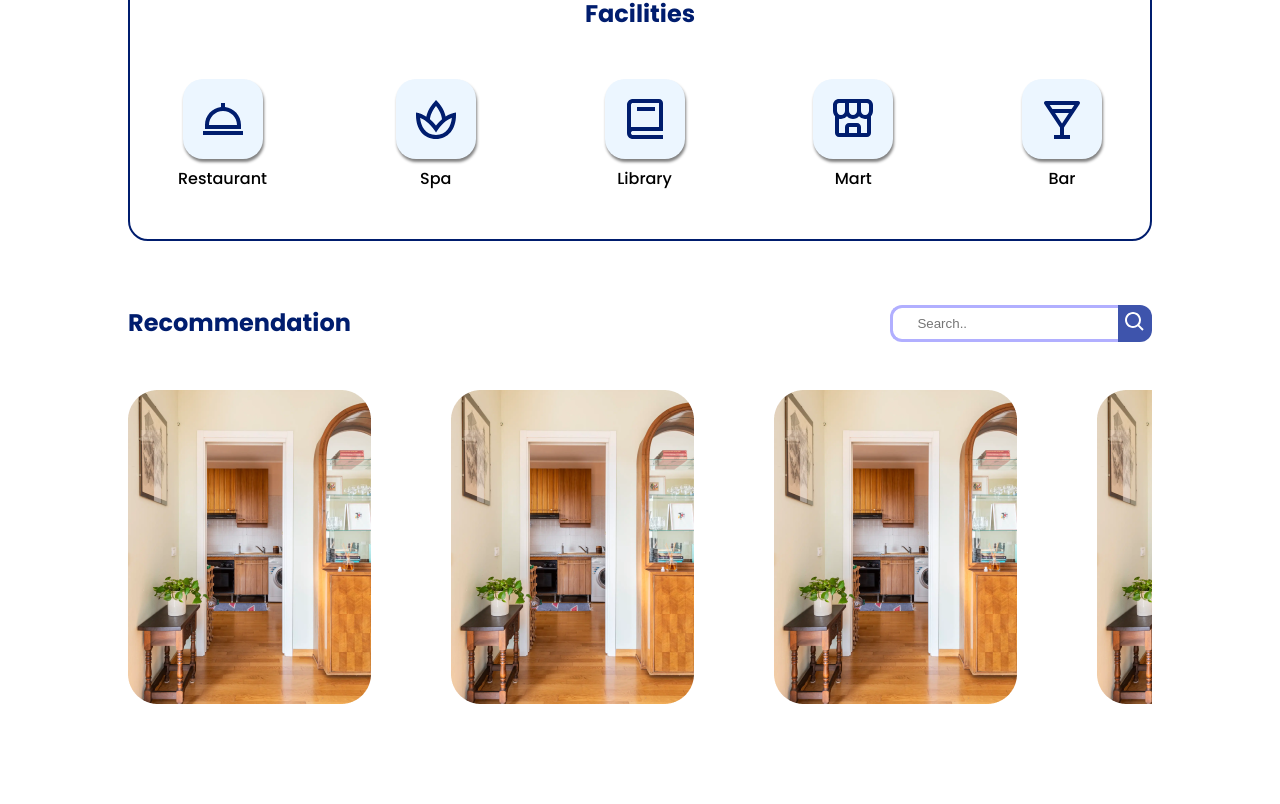
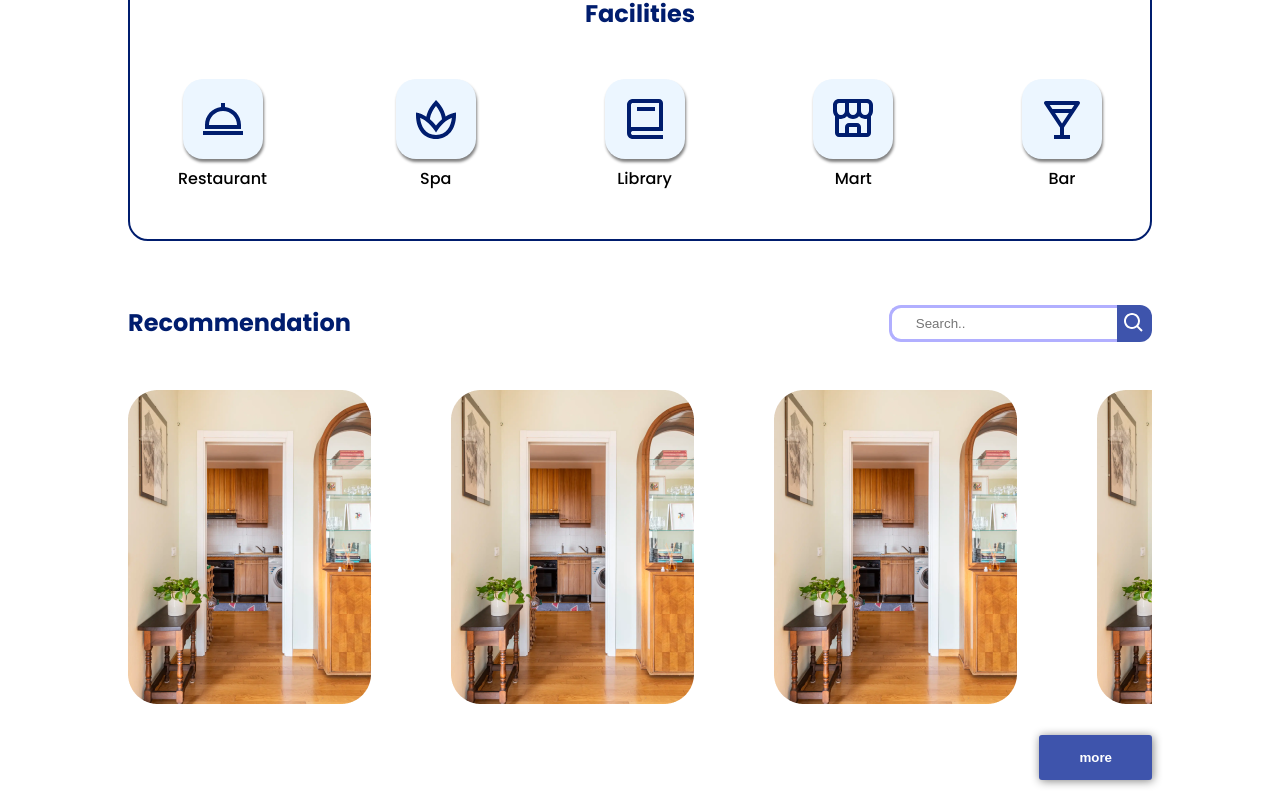
Before and after one commit to gungdikaebs/twice-dey, a React (Vite) app: page / in a window 1280 px wide. Shown: the part 1194-1998 px from the top of the page. Before the commit the page ends 1937 px from the top, so only its background shows below. Built offline with nearby package versions, Linux system fonts and the light colour scheme.

Commit message:
pagination

```diff
--- a/src/component/Recommend/Recommend.css
+++ b/src/component/Recommend/Recommend.css
@@ -32,9 +32,13 @@
   border-right: none;
 }
 
+.wrapper-head .input-search:focus {
+  outline-style: none;
+}
+
 .wrapper-head .button-search {
-  /* position: absolute; */
-  padding: 0.3rem;
+  position: relative;
+  padding: 1rem 1.1rem;
   background-color: var(--button-color);
   color: white;
   border: none;
@@ -43,6 +47,9 @@
 }
 
 .wrapper-head .button-search .icon {
+  position: absolute;
+  top: 6px;
+  left: 5px;
   height: 1.5rem;
   width: 1.5rem;
 }
@@ -56,3 +63,7 @@
   overflow: hidden;
   gap: 5rem;
 }
+
+.container-recommend .button {
+  float: right;
+}
--- a/src/component/Recommend/Recommend.jsx
+++ b/src/component/Recommend/Recommend.jsx
@@ -39,6 +39,7 @@ const Recommend = () => {
             ))}
           </div>
         </div>
+        <button className="button">more</button>
       </div>
     </section>
   );
```
